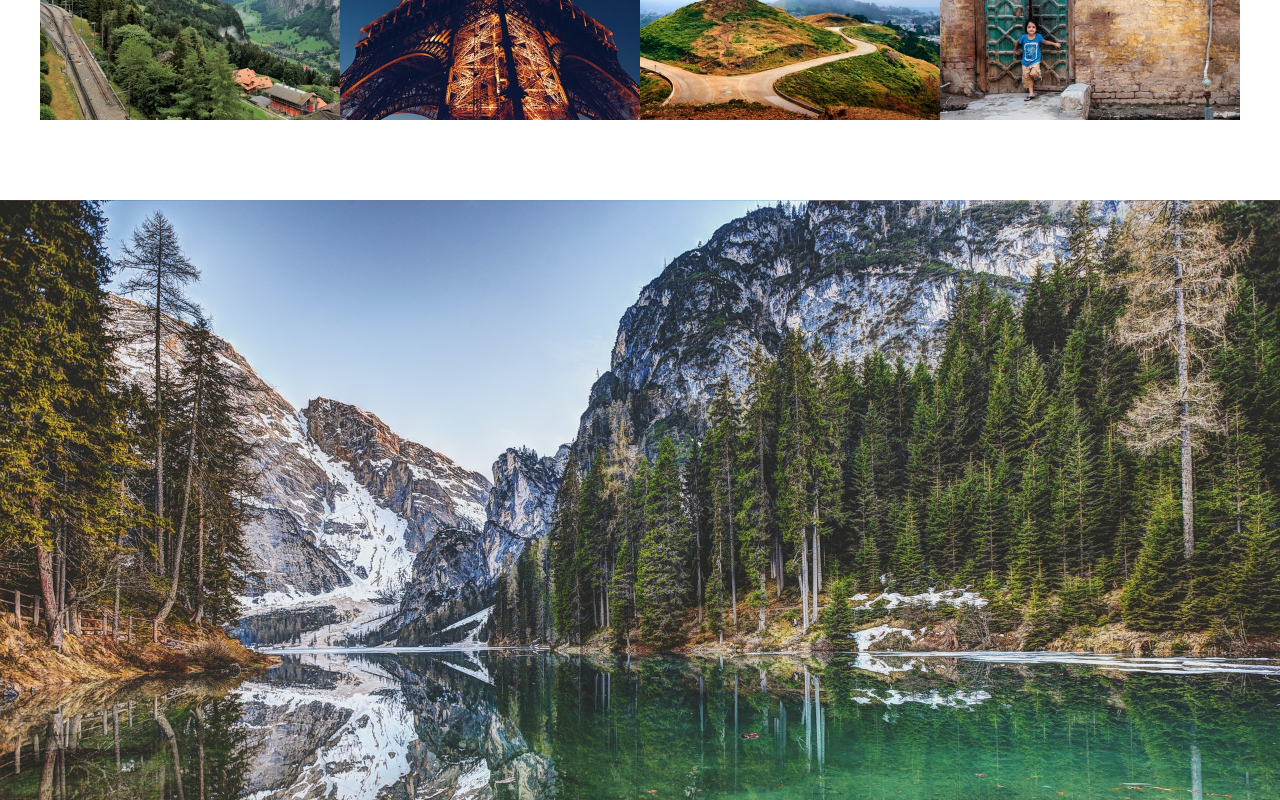
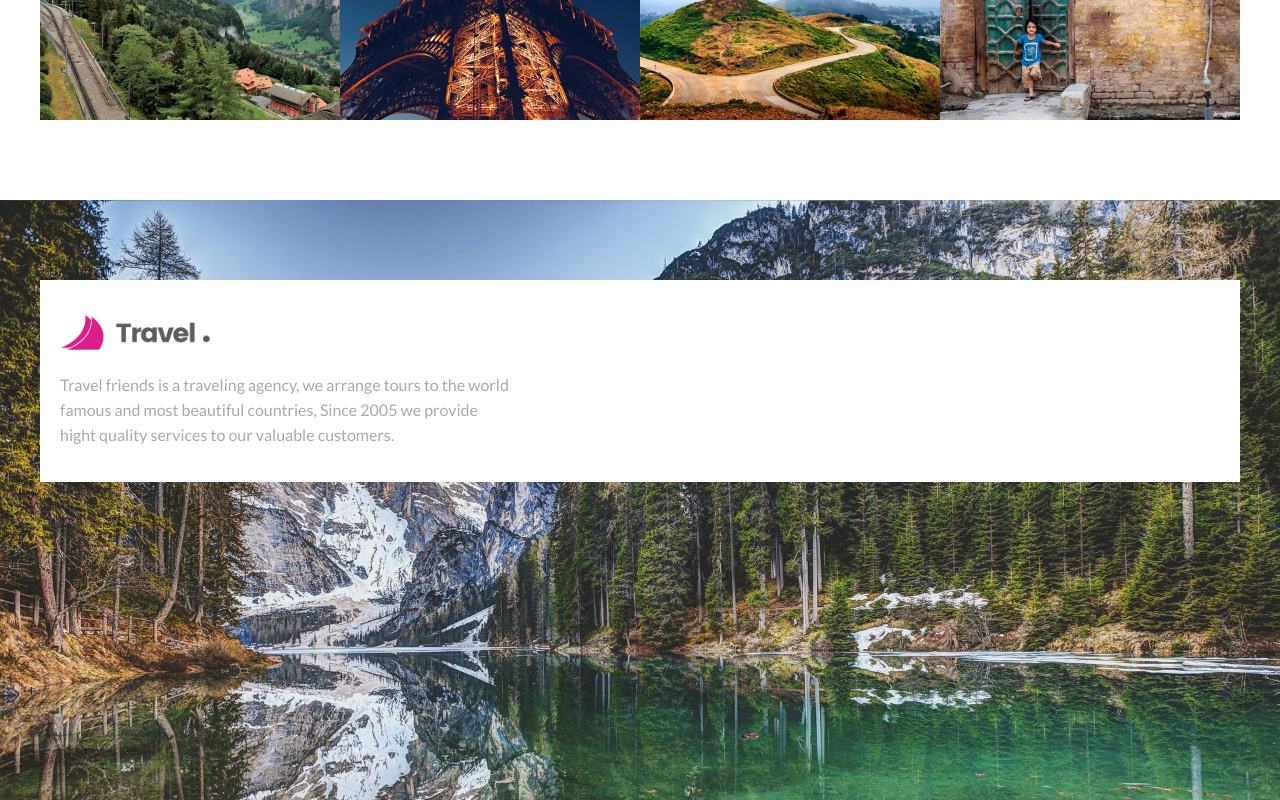
Before and after one commit to viettu2k/travel-website, a React (Create React App) app: page / in a window 1280 px wide. Shown: the part 4105-4905 px from the top of the page. Built offline with nearby package versions, Linux system fonts and the light colour scheme.

Commit message:
show logo & footer intro

```diff
--- a/src/components/footer/Footer.jsx
+++ b/src/components/footer/Footer.jsx
@@ -1,4 +1,5 @@
 import React from "react";
+import FooterIntro from "./FooterIntro";
 
 const Footer = () => {
   const footerStyles = {
@@ -14,7 +15,9 @@ const Footer = () => {
         <div className="container">
           <div className="footer__container__block">
             <div className="row ml-minus-15 mr-minus-15">
-              <div className="col-6 p-15"></div>
+              <div className="col-6 p-15">
+                <FooterIntro />
+              </div>
               <div className="col-6 p-15"></div>
             </div>
           </div>
--- /dev/null
+++ b/src/components/footer/FooterIntro.jsx
@@ -0,0 +1,21 @@
+import React, { useState } from "react";
+import { LazyLoadImage } from "react-lazy-load-image-component";
+
+const FooterIntro = () => {
+  const [state] = useState({
+    logo: "/assets/footer/logo.png",
+    intro:
+      "Travel friends is a traveling agency, we arrange tours to the world famous and most beautiful countries, Since 2005 we provide hight quality services to our valuable customers.",
+  });
+
+  return (
+    <div className="footer__intro">
+      <div className="footer__intro__img">
+        <LazyLoadImage src={state.logo} alt="footer logo" />
+      </div>
+      <div className="footer__intro__msg">{state.intro}</div>
+    </div>
+  );
+};
+
+export default FooterIntro;
--- a/src/scss/components/_footer.scss
+++ b/src/scss/components/_footer.scss
@@ -1,6 +1,32 @@
+@use "../abstracts" as *;
 .footer {
     width: 100%;
     min-height: 60rem;
     margin-top: 8rem;
     padding: 8rem 0;
+    &__container {
+        width: 100%;
+        &__block {
+            background: $white;
+            padding: 2rem;
+        }
+    }
+    &__intro {
+        &__img {
+            width: 15rem;
+            img {
+                width: 100%;
+                height: auto;
+                object-fit: cover;
+            }
+        }
+        &__msg {
+            margin-top: 2rem;
+            font-size: 1.6rem;
+            color: $sliverLight;
+            width: 80%;
+            font-weight: 400;
+            line-height: 2.5rem;
+        }
+    }
 }
```
Also changed, not shown: src/main.css.
